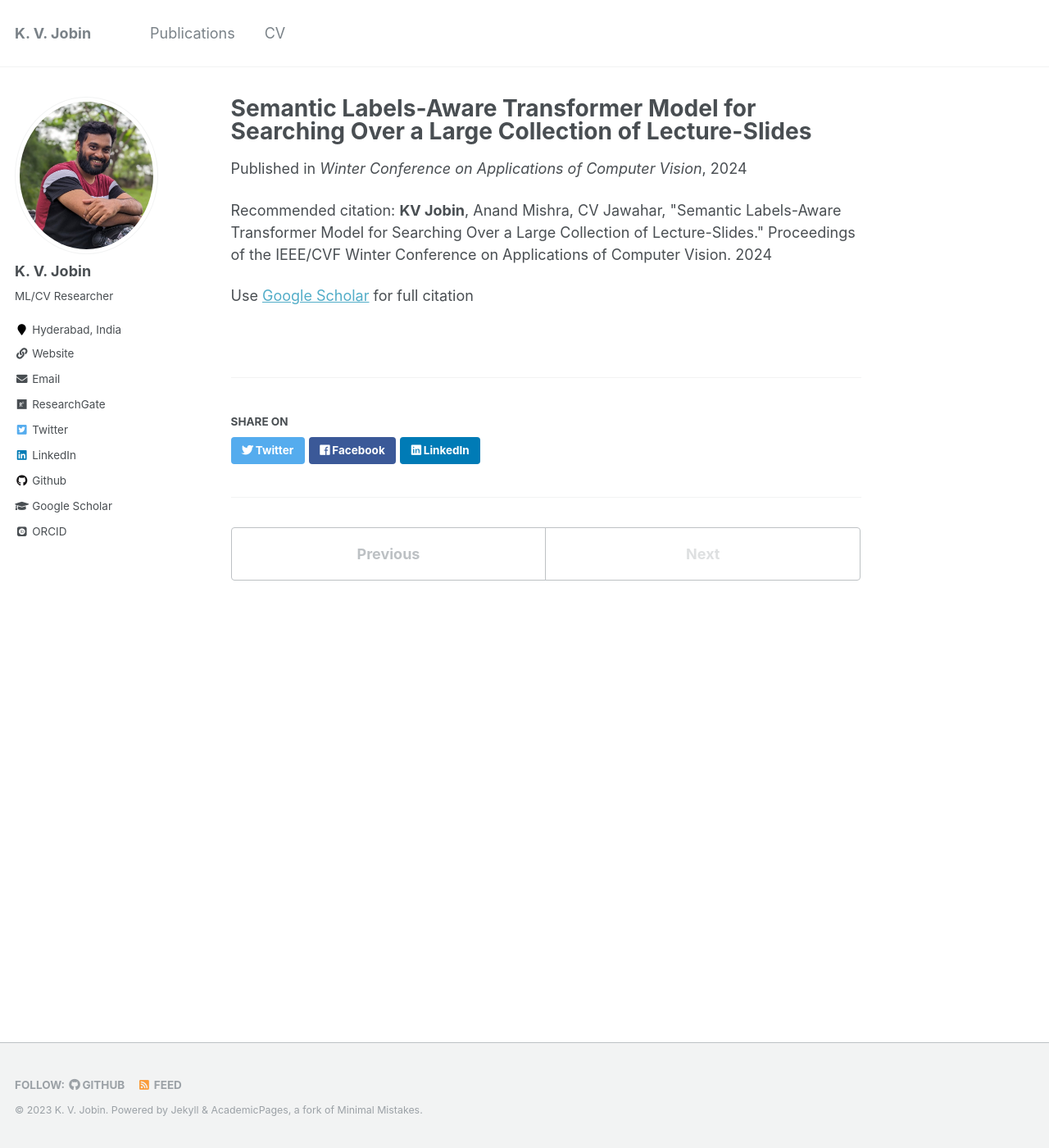
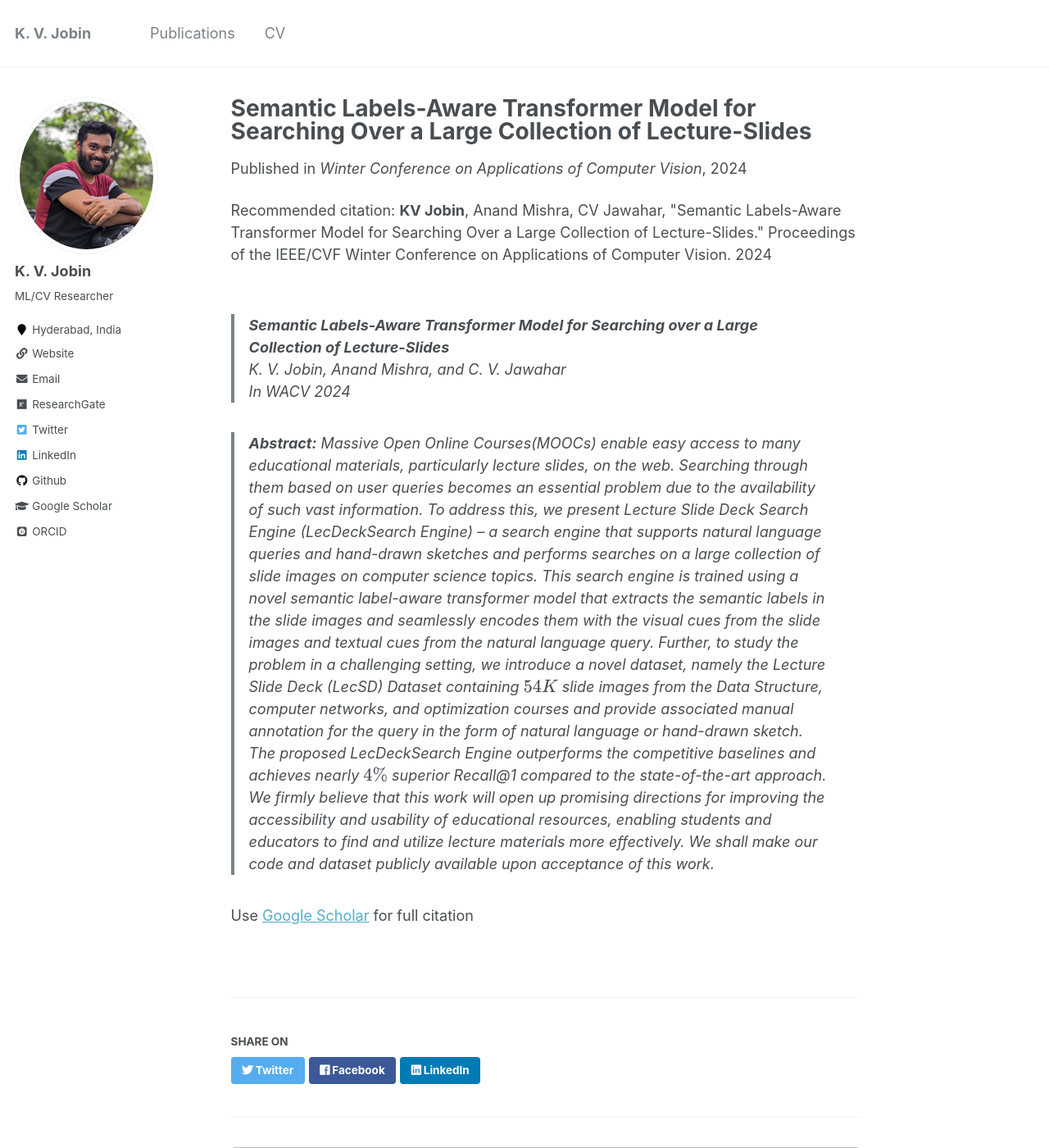
Before and after one commit to jobinkv/jobinkv.github.io, a Jekyll site: the page built from _publications/2024-01-01-Semantic-Labels-Aware-Transformer-Model-for-Searching-Over-a-Large-Collection-of-Lecture-Slides.md, in a window 1280 px wide and 1400 px high. Shown: the whole window at 82% size. Built offline with Jekyll 4.4.1, drawn with Linux system fonts in a browser that asks for light colours; some web fonts are replaced; formulas are drawn with MathJax 3.

Commit message:
wacv test

```diff
--- a/_publications/2024-01-01-Semantic-Labels-Aware-Transformer-Model-for-Searching-Over-a-Large-Collection-of-Lecture-Slides.md
+++ b/_publications/2024-01-01-Semantic-Labels-Aware-Transformer-Model-for-Searching-Over-a-Large-Collection-of-Lecture-Slides.md
@@ -6,4 +6,15 @@ date: 2024-01-08
 venue: ' Winter Conference on Applications of Computer Vision'
 citation: ' <b> KV Jobin</b>,  Anand Mishra,  CV Jawahar, &quot;Semantic Labels-Aware Transformer Model for Searching Over a Large Collection of Lecture-Slides.&quot; Proceedings of the IEEE/CVF Winter Conference on Applications of Computer Vision. 2024'
 ---
+
+> **Semantic Labels-Aware Transformer Model for Searching over a Large Collection of Lecture-Slides** <br>
+> K. V. Jobin, Anand Mishra, and C. V. Jawahar<br>
+> In WACV 2024<br>
+
+> **Abstract:** *Massive Open Online Courses(MOOCs) enable easy access to many educational materials, particularly lecture slides, on the web. Searching through them based on user queries becomes an essential problem due to the availability of such vast information.
+To address this, we present Lecture Slide Deck Search Engine (LecDeckSearch Engine) -- a search engine that supports natural language queries and hand-drawn sketches and performs searches on a large collection of slide images on computer science topics.
+This search engine is trained using a novel semantic label-aware transformer model that extracts the semantic labels in the slide images and seamlessly encodes them with the visual cues from the slide images and textual cues from the natural language query.
+Further, to study the problem in a challenging setting, we introduce a novel dataset, namely the Lecture Slide Deck (LecSD) Dataset containing $54K$ slide images from the Data Structure, computer networks, and optimization courses and provide associated manual annotation for the query in the form of natural language or hand-drawn sketch.
+The proposed LecDeckSearch Engine outperforms the competitive baselines and achieves nearly $4\%$ superior Recall@1 compared to the state-of-the-art approach. We firmly believe that this work will open up promising directions for improving the accessibility and usability of educational resources, enabling students and educators to find and utilize lecture materials more effectively. We shall make our code and dataset publicly available upon acceptance of this work.*<br>
+
 Use [Google Scholar](https://scholar.google.com/citations?view_op=view_citation&hl=en&user=hP79D9EAAAAJ&sortby=pubdate&citation_for_view=hP79D9EAAAAJ:L8Ckcad2t8MC){:target="_blank"} for full citation
```
